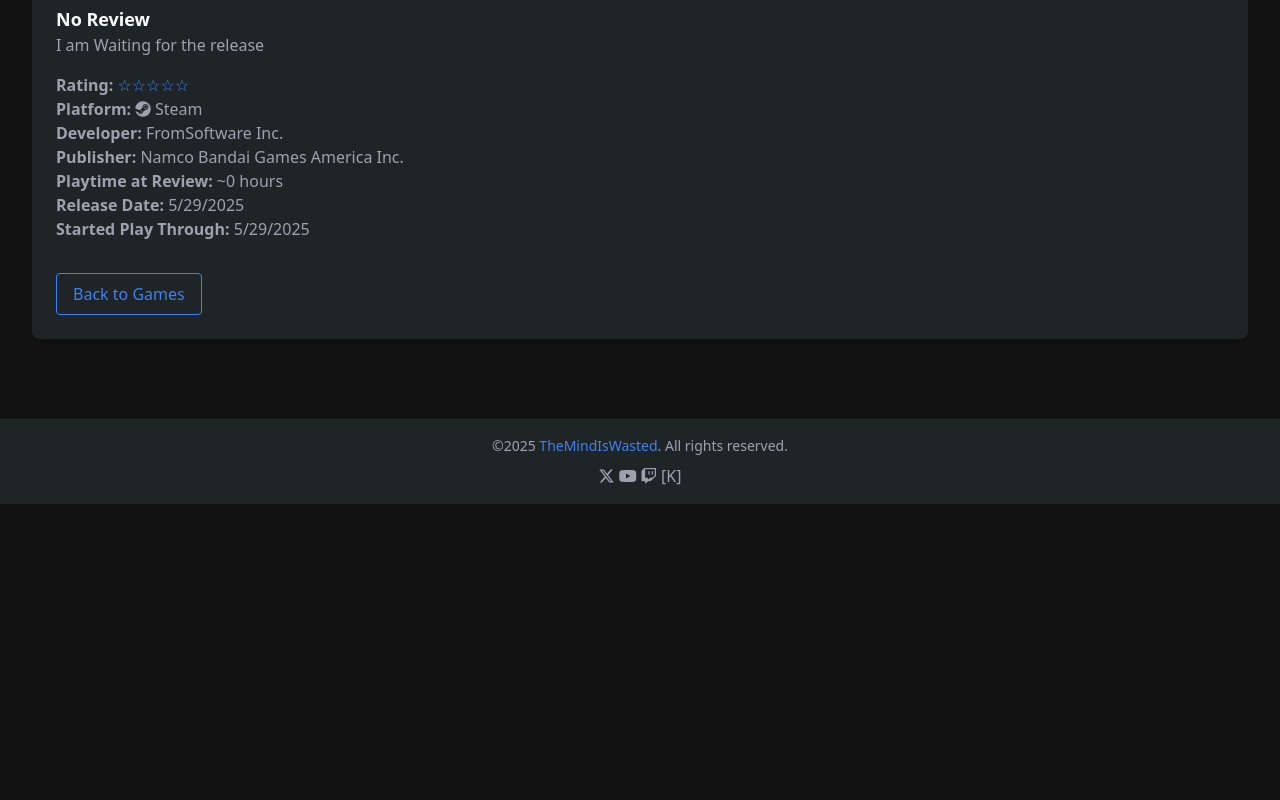
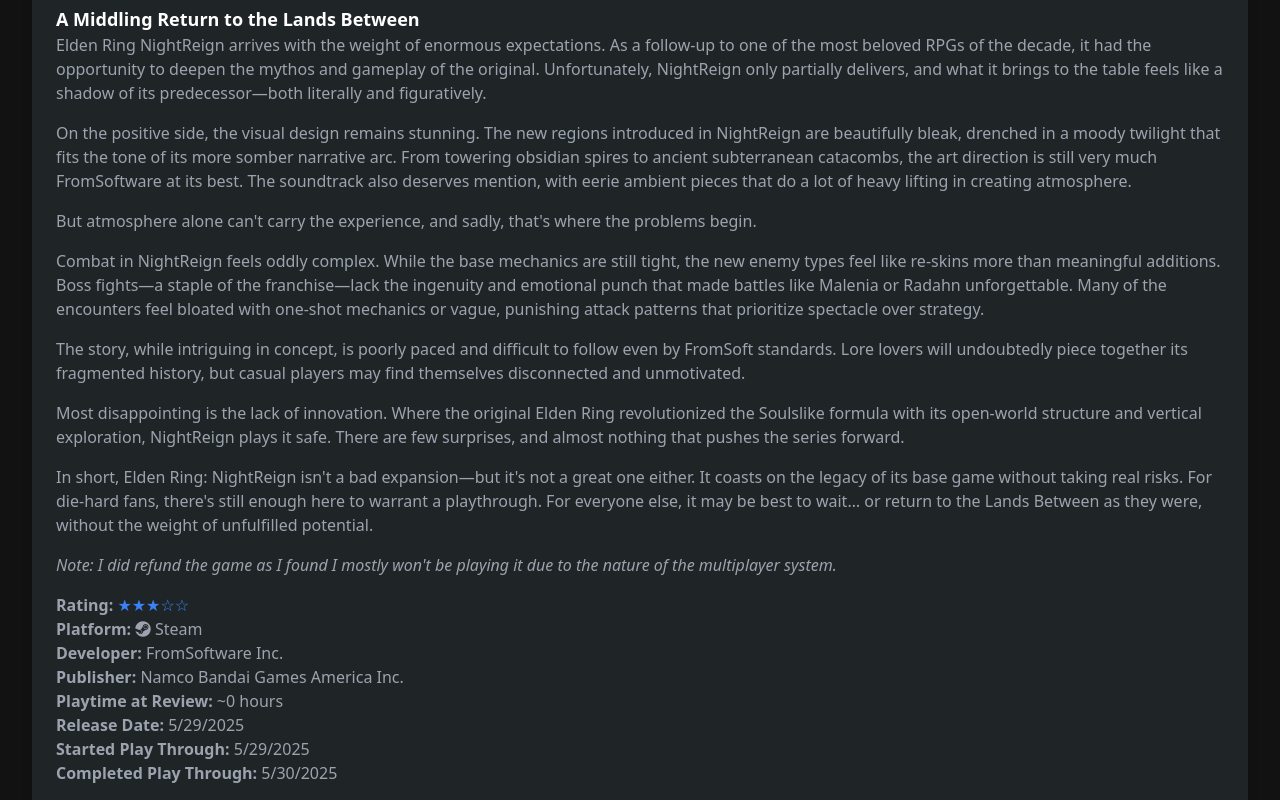
Before and after one commit to fluidt-dev/themindiswasted, a plain HTML site: page Games/Elden_Ring_NightReign/index.html in a window 1280 px wide. Shown: the part 820-1620 px from the top of the page. Before the commit the page ends 1324 px from the top, so only its background shows below. Drawn offline with nearby package versions, Linux system fonts and the light colour scheme.

Commit message:
NightReign Review

```diff
--- a/Games/Elden_Ring_NightReign/index.html
+++ b/Games/Elden_Ring_NightReign/index.html
@@ -64,17 +64,17 @@
     <!-- Header with Parallax -->
     <header class="parallax-header flex items-center justify-center">
         <div class="text-center">
-            <h1 class="text-4xl font-bold text-white">Review - Clair Obscur: Expedition 33</h1>
+            <h1 class="text-4xl font-bold text-white">Review - Elden Ring NightReign</h1>
         </div>
     </header>
 
     <main class="container mx-auto px-8 py-8">
-        <!-- Review Section for Clair Obscur: Expedition 33 -->
-        <section id="clair-obscur-expedition-33-review" class="mb-12">
+        <!-- Review Section for Elden Ring NightReign -->
+        <section id="elden-ring-nightreign-review" class="mb-12">
             <div class="bg-[#1F2526] rounded-lg shadow-lg p-6">
                 <div class="flex items-center mb-4">
                     <h3 class="text-lg font-bold text-white mr-4">Elden Ring Nightreign</h3>
-                    <p class="text-gray-400 text-sm">Rating: <span class="star-rating-0"></span></p>
+                    <p class="text-gray-400 text-sm">Rating: <span class="star-rating-3"></span></p>
                 </div>
                 <img src="./imgs/nightreign.avif" alt="Elden Ring Nightreign" class="w-full h-64 object-cover rounded mb-4">
                 <article id="blog-content">
@@ -83,21 +83,41 @@
                         </p>
                     </section>
                     <section>
-                        <h3 class="text-lg font-bold text-white mr-4">No Review</h3>
+                        <h3 class="text-lg font-bold text-white mr-4">A Middling Return to the Lands Between</h3>
                         <p class="text-gray-400 mb-4">
-                            I am Waiting for the release
+                            Elden Ring NightReign arrives with the weight of enormous expectations. As a follow-up to one of the most beloved RPGs of the decade, it had the opportunity to deepen the mythos and gameplay of the original. Unfortunately, NightReign only partially delivers, and what it brings to the table feels like a shadow of its predecessor—both literally and figuratively.
                         </p>
                         <p class="text-gray-400 mb-4">
+                            On the positive side, the visual design remains stunning. The new regions introduced in NightReign are beautifully bleak, drenched in a moody twilight that fits the tone of its more somber narrative arc. From towering obsidian spires to ancient subterranean catacombs, the art direction is still very much FromSoftware at its best. The soundtrack also deserves mention, with eerie ambient pieces that do a lot of heavy lifting in creating atmosphere.
+                        </p>
+                        <p class="text-gray-400 mb-4">
+                            But atmosphere alone can't carry the experience, and sadly, that's where the problems begin.
+                        </p>
+                        <p class="text-gray-400 mb-4">
+                            Combat in NightReign feels oddly complex. While the base mechanics are still tight, the new enemy types feel like re-skins more than meaningful additions. Boss fights—a staple of the franchise—lack the ingenuity and emotional punch that made battles like Malenia or Radahn unforgettable. Many of the encounters feel bloated with one-shot mechanics or vague, punishing attack patterns that prioritize spectacle over strategy.
+                        </p>
+                        <p class="text-gray-400 mb-4">
+                            The story, while intriguing in concept, is poorly paced and difficult to follow even by FromSoft standards. Lore lovers will undoubtedly piece together its fragmented history, but casual players may find themselves disconnected and unmotivated.
+                        </p>
+                        <p class="text-gray-400 mb-4">
+                            Most disappointing is the lack of innovation. Where the original Elden Ring revolutionized the Soulslike formula with its open-world structure and vertical exploration, NightReign plays it safe. There are few surprises, and almost nothing that pushes the series forward.
+                        </p>
+                        <p class="text-gray-400 mb-4">
+                            In short, Elden Ring: NightReign isn't a bad expansion—but it's not a great one either. It coasts on the legacy of its base game without taking real risks. For die-hard fans, there's still enough here to warrant a playthrough. For everyone else, it may be best to wait… or return to the Lands Between as they were, without the weight of unfulfilled potential.
+                        </p>
+                        <p class="text-gray-400 mb-4">
+                            <i>Note: I did refund the game as I found I mostly won't be playing it due to the nature of the multiplayer system.</i>
                         </p>
                     </section>
                     <section class="mt-2 mb-8">
-                        <strong>Rating:</strong> <span class="star-rating-0"></span><br/>
+                        <strong>Rating:</strong> <span class="star-rating-3"></span><br/>
                         <strong>Platform:</strong>  <i class="fa-brands fa-steam"></i> Steam <br/>
                         <strong>Developer:</strong> <a href="https://www.fromsoftware.jp/ww/" target="_developer">FromSoftware Inc.</a><br/>
                         <strong>Publisher:</strong> <a href="https://www.bandainamcoent.com/" target="_publisher">Namco Bandai Games America Inc.</a><br/>
                         <strong>Playtime at Review:</strong> ~0 hours <br/>
                         <strong>Release Date:</strong> 5/29/2025<br/>
                         <strong>Started Play Through:</strong> 5/29/2025<br/>
+                        <strong>Completed Play Through:</strong> 5/30/2025<br/>
                     </section>
                 </article>
                 <a href="/" class="inline-block px-4 py-2 bg-transparent border border-[#3B82F6] text-[#3B82F6] rounded hover:bg-[#3B82F6] hover:text-white transition-colors">Back to Games</a>
```
Also changed, not shown: index.html (+2 -2 lines).
